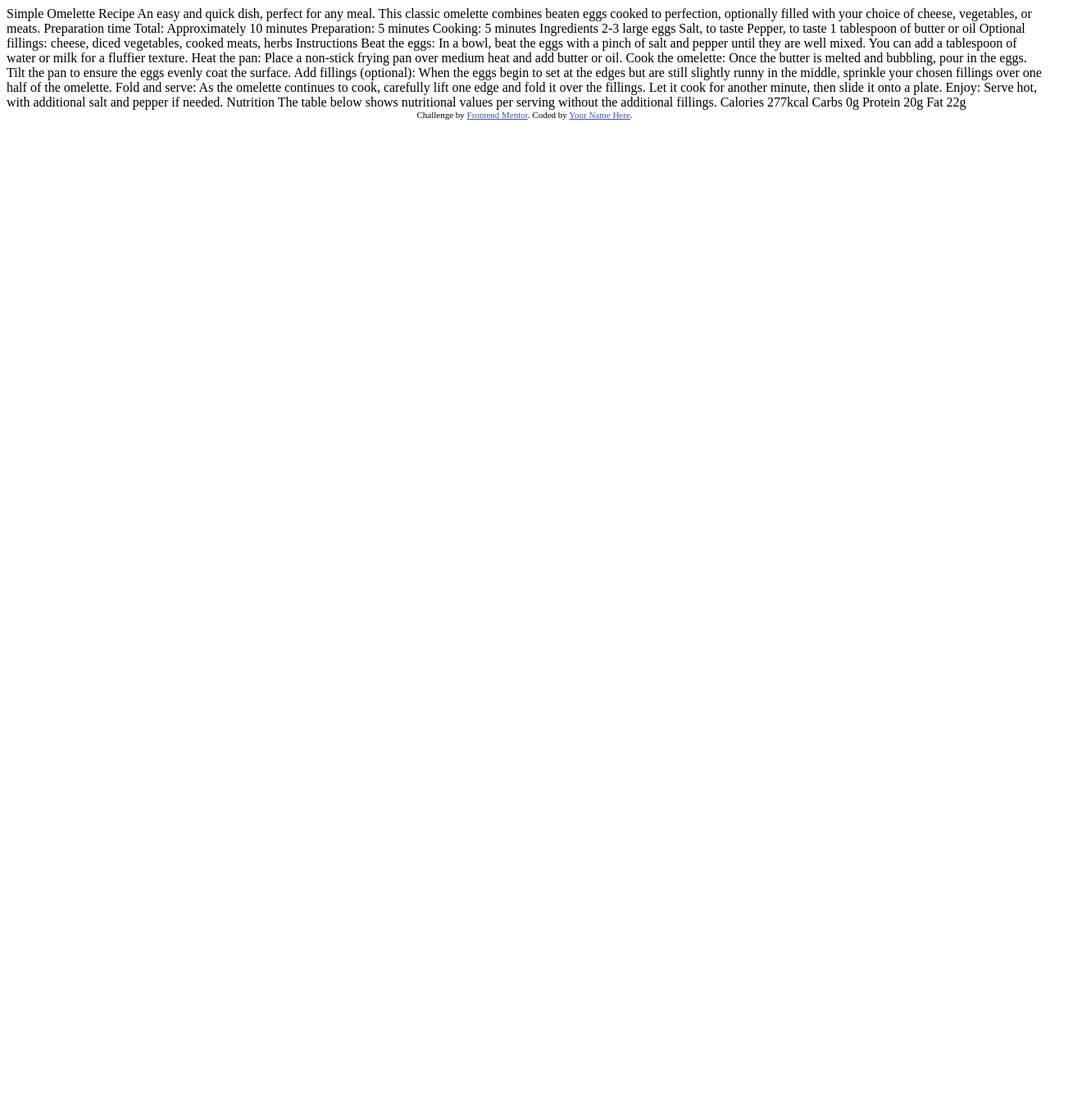
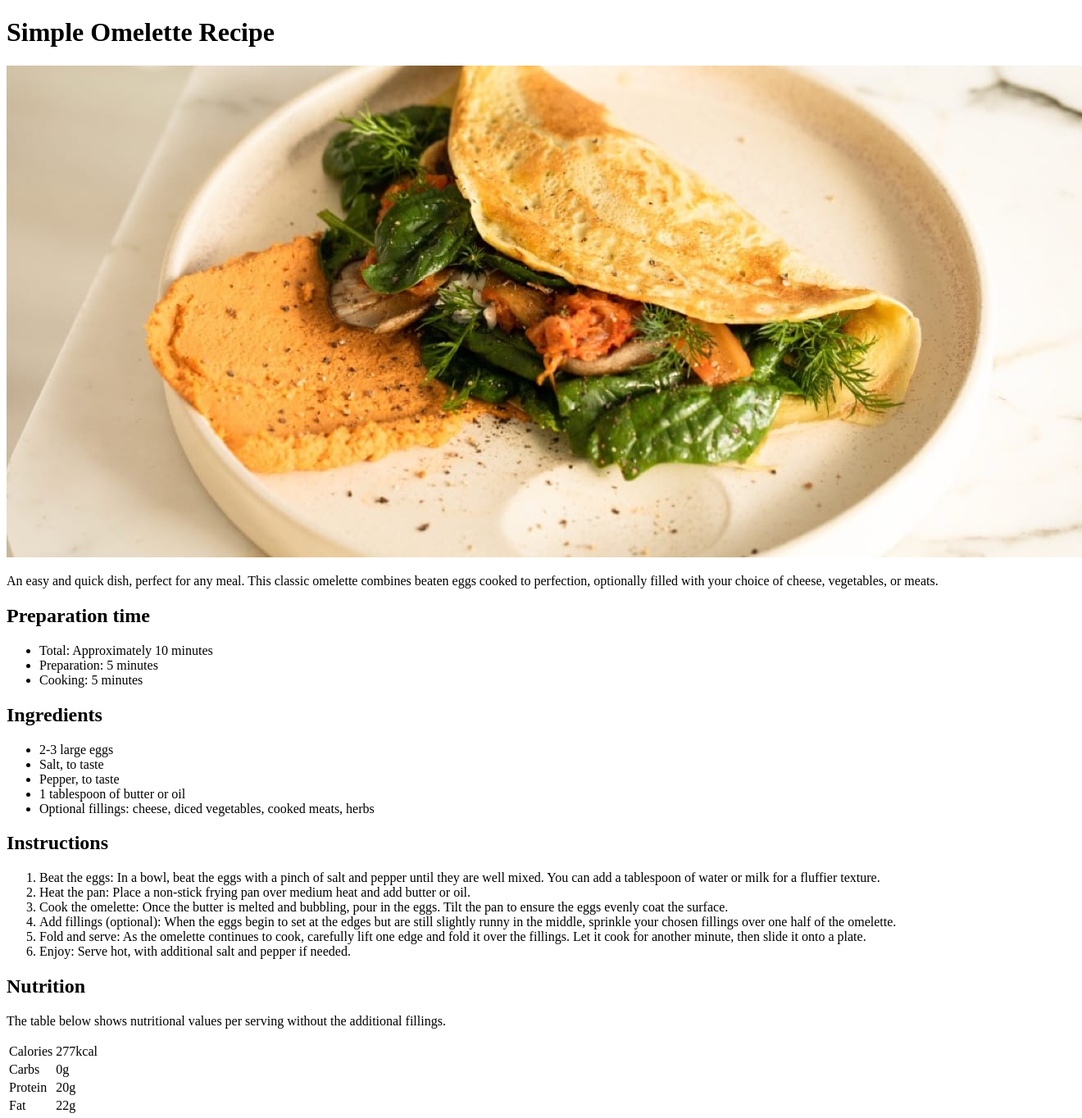
Before and after one commit to KenawMarie/front-recipe-page, a plain HTML site: page index.html in a window 1280 px wide. Shown: the whole page at 82% size, 1320 px wide, since content can reach past the window. Before the commit the page ends 800 px from the top, so only its background shows below. Drawn offline with Linux system fonts and the light colour scheme.

Commit message:
add the overall markup of the html file

```diff
--- a/index.html
+++ b/index.html
@@ -1,77 +1,68 @@
 <!DOCTYPE html>
 <html lang="en">
 <head>
-  <meta charset="UTF-8">
-  <meta name="viewport" content="width=device-width, initial-scale=1.0"> <!-- displays site properly based on user's device -->
+  <div class="container">
+    <meta charset="UTF-8">
+    <meta name="viewport" content="width=device-width, initial-scale=1.0">
+    <link rel="icon" type="image/png" sizes="32x32" href="./assets/images/favicon-32x32.png">
+    <link rel="stylesheet" href="style.css">
+    <title>Frontend Mentor | Recipe page</title>
+    </head>
+    <body>
+     <h1>Simple Omelette Recipe</h1>
+    <img src="./assets/images/image-omelette.jpeg" alt="image omelette">
+    <p>An easy and quick dish, perfect for any meal. This classic omelette combines beaten eggs cooked
+      to perfection, optionally filled with your choice of cheese, vegetables, or meats.</p>
+    <div class="preparation">
+      <h2>Preparation time</h2>
+      <ul>
+        <li><span class="bold">Total:</span> Approximately 10 minutes</li>
+        <li><span class="bold">Preparation:</span> 5 minutes</li>
+        <li><span class="bold">Cooking:</span> 5 minutes</li>
+      </ul>
+    </div>
+    <h2>Ingredients</h2>
+    <ul>
+      <li>2-3 large eggs</li>
+      <li>Salt, to taste</li>
+      <li>Pepper, to taste</li>
+      <li>1 tablespoon of butter or oil</li>
+      <li>Optional fillings: cheese, diced vegetables, cooked meats, herbs</li>
+    </ul>
+    <h2>Instructions</h2>
+    <ol>
+      <li><span class="bold">Beat the eggs:</span> In a bowl, beat the eggs with a pinch of salt and pepper until they are well mixed. You can add a tablespoon of water or milk for a fluffier texture.</li>
+      <li><span class="bold">Heat the pan:</span> Place a non-stick frying pan over medium heat and add butter or oil.</li>
+      <li><span class="bold">Cook the omelette:</span> Once the butter is melted and bubbling, pour in the eggs. Tilt the pan to ensure the eggs evenly coat the surface.</li>
+      <li><span class="bold">Add fillings (optional):</span> When the eggs begin to set at the edges but are still slightly runny in the middle, sprinkle your chosen fillings over one half of the omelette.</li>
+      <li><span class="bold">Fold and serve:</span> As the omelette continues to cook, carefully lift one edge and fold it over the fillings. Let it cook for another minute, then slide it onto a plate.</li>
+      <li><span class="bold">Enjoy:</span> Serve hot, with additional salt and pepper if needed.</li>
+    </ol>
+    <h2>Nutrition</h2>
+    <p>The table below shows nutritional values per serving without the additional fillings.</p>
+    <table>
+      <tr>
+        <td>Calories</td>
+        <td><span class="bold">277kcal</span></td>
+      </tr>
+      <tr>
+        <td>Carbs</td>
+        <td><span class="bold">0g</span></td>
+      </tr>
+      <tr>
+        <td>Protein</td>
+        <td><span class="bold">20g</span></td>
+      </tr>
+      <tr>
+        <td>Fat</td>
+        <td><span class="bold">22g</span></td>
+      </tr>
+    </table>
+  </div>
 
-  <link rel="icon" type="image/png" sizes="32x32" href="./assets/images/favicon-32x32.png">
-
-  <title>Frontend Mentor | Recipe page</title>
-
-  <!-- Feel free to remove these styles or customise in your own stylesheet 👍 -->
-  <style>
-    .attribution { font-size: 11px; text-align: center; }
-    .attribution a { color: hsl(228, 45%, 44%); }
-  </style>
-</head>
-<body>
-
-  Simple Omelette Recipe
-
-  An easy and quick dish, perfect for any meal. This classic omelette combines beaten eggs cooked
-  to perfection, optionally filled with your choice of cheese, vegetables, or meats.
-
-  Preparation time
-
-  Total: Approximately 10 minutes
-  Preparation: 5 minutes
-  Cooking: 5 minutes
-
-  Ingredients
-
-  2-3 large eggs
-  Salt, to taste
-  Pepper, to taste
-  1 tablespoon of butter or oil
-  Optional fillings: cheese, diced vegetables, cooked meats, herbs
-
-  Instructions
-
-  Beat the eggs: In a bowl, beat the eggs with a pinch of salt and pepper until they are well mixed.
-  You can add a tablespoon of water or milk for a fluffier texture.
-
-  Heat the pan: Place a non-stick frying pan over medium heat and add butter or oil.
-
-  Cook the omelette: Once the butter is melted and bubbling, pour in the eggs. Tilt the pan to ensure
-  the eggs evenly coat the surface.
-
-  Add fillings (optional): When the eggs begin to set at the edges but are still slightly runny in the
-  middle, sprinkle your chosen fillings over one half of the omelette.
-
-  Fold and serve: As the omelette continues to cook, carefully lift one edge and fold it over the
-  fillings. Let it cook for another minute, then slide it onto a plate.
-
-  Enjoy: Serve hot, with additional salt and pepper if needed.
-
-  Nutrition
-
-  The table below shows nutritional values per serving without the additional fillings.
-
-  Calories
-  277kcal
-
-  Carbs
-  0g
-
-  Protein
-  20g
-
-  Fat
-  22g
-
-  <div class="attribution">
+  <!-- <div class="attribution">
     Challenge by <a href="https://www.frontendmentor.io?ref=challenge" target="_blank">Frontend Mentor</a>.
-    Coded by <a href="#">Your Name Here</a>.
-  </div>
+    Coded by <a href="#">Kenaw Marie</a>.
+  </div> -->
 </body>
 </html>
```
